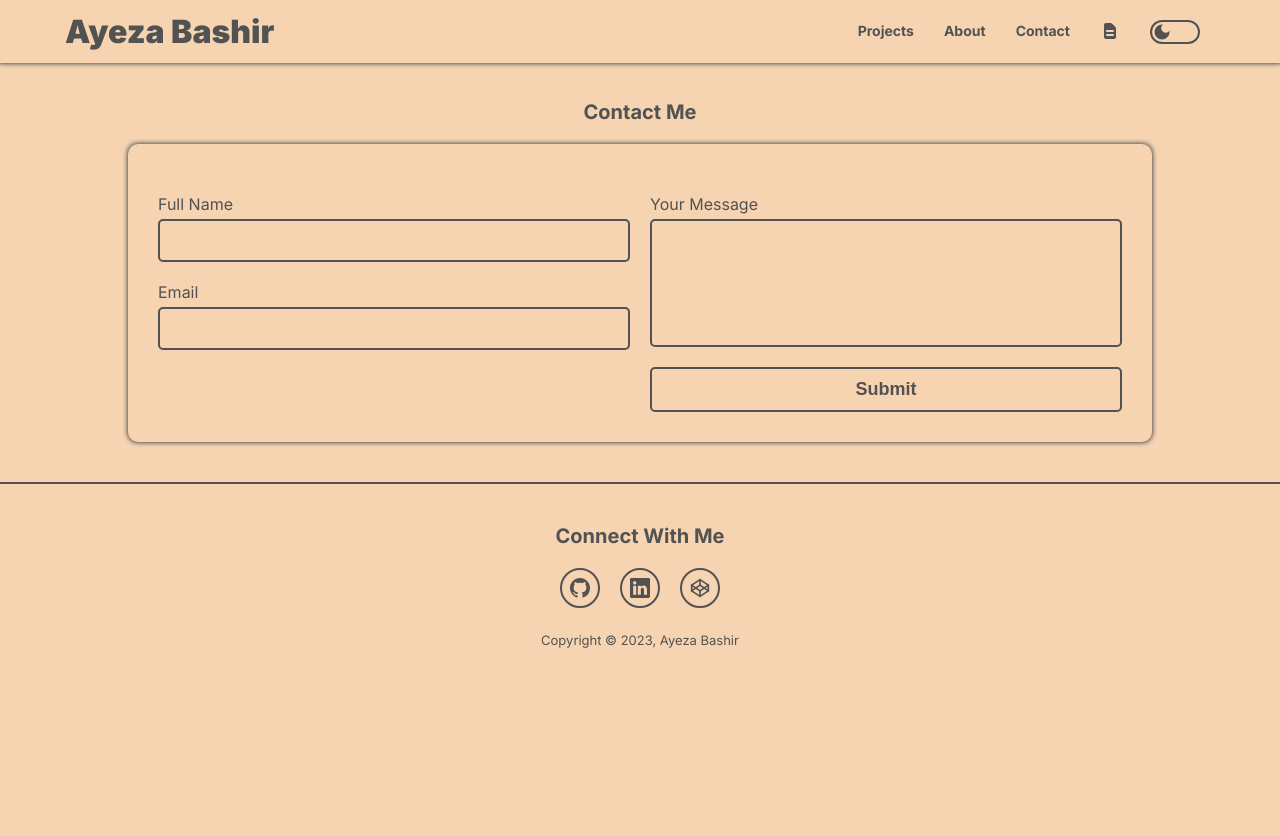
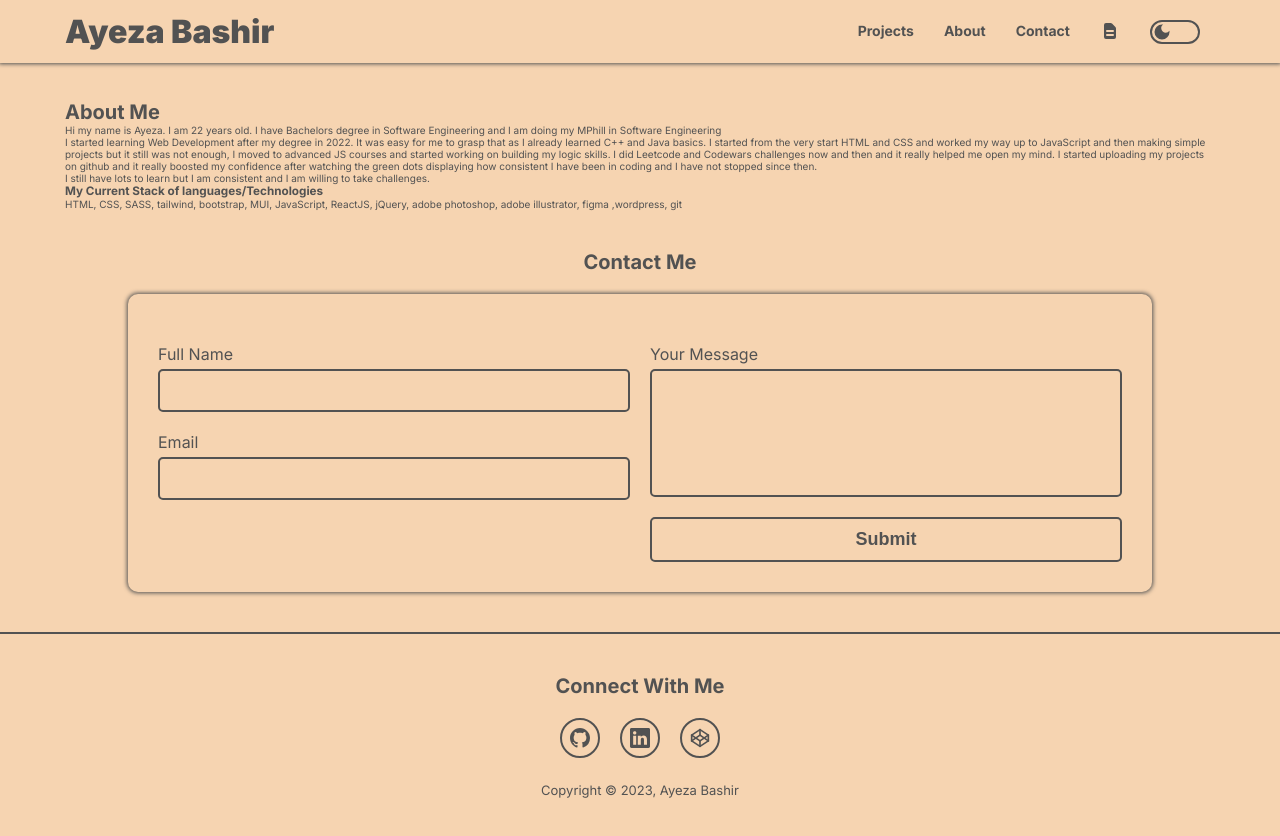
Before and after one commit to ayezabashir/My-Portfolio, a React (Vite) app: page / in a window 1280 px wide. Before the commit the page ends 800 px from the top, so only its background shows below. Built offline with nearby package versions, Linux system fonts and the light colour scheme.

Commit message:
about component

```diff
--- a/src/App.jsx
+++ b/src/App.jsx
@@ -1,12 +1,14 @@
+import About from "./components/about/About"
 import ContactForm from "./components/contactform/ContactForm"
 import Footer from "./components/footer/Footer"
 import Header from "./components/header/Header"
 
 function App() {
-
   return (
     <>
       <Header />
+      <div className="blank"></div>
+      <About />
       <ContactForm />
       <Footer />
     </>
--- /dev/null
+++ b/src/components/about/About.jsx
@@ -0,0 +1,29 @@
+const About = () => {
+    return (
+        <>
+            <div className="about" id="about">
+                <div className="container">
+                    <div className="about-content">
+                        <h2>About Me</h2>
+                        <div className="about-me">
+                            <p>Hi my name is Ayeza. I am 22 years old. I have Bachelors degree in Software Engineering and I am doing my MPhill in Software Engineering </p>
+                            <p>I started learning Web Development after my degree in 2022. It was easy for me to grasp that as I already learned C++ and Java basics.
+                                I started from the very start HTML and CSS and worked my way up to JavaScript and then making simple projects but it still was not enough, I moved to advanced JS courses and started working on building my logic skills.
+                                I did Leetcode and Codewars challenges now and then and it really helped me open my mind. I started uploading my projects on github and it really boosted my confidence after watching the green dots displaying how consistent
+                                I have been in coding and I have not stopped since then.
+                            </p>
+                            <p>I still have lots to learn but I am consistent and I am willing to take challenges.</p>
+                        </div>
+                        <div className="current-stack">
+                            <h3>My Current Stack of languages/Technologies</h3>
+                            <p>HTML, CSS, SASS, tailwind, bootstrap, MUI, JavaScript, ReactJS, jQuery, adobe photoshop, adobe illustrator, figma ,wordpress, git</p>
+                        </div>
+
+                    </div>
+                </div>
+            </div>
+        </>
+    )
+}
+
+export default About
--- a/src/components/header/MenuItem.jsx
+++ b/src/components/header/MenuItem.jsx
@@ -16,7 +16,9 @@ const MenuItem = () => {
                     <h3>Projects</h3>
                 </li>
                 <li className='menu-list-items'>
-                    <h3>About</h3>
+                    <a href="#about">
+                        <h3>About</h3>
+                    </a>
                 </li>
                 <li className='menu-list-items'>
                     <a href="#contact"><h3>Contact</h3></a>
--- a/src/index.scss
+++ b/src/index.scss
@@ -66,6 +66,10 @@ textarea {
   font-size: 2rem;
   cursor: pointer;
   color: $secondary-color;
+}
+
+.blank {
+  margin-top: 10rem;
 }
 
 header {
@@ -152,7 +156,7 @@ header {
 }
 
 .contact-form {
-  margin: 10rem 0 4rem 0;
+  margin: 4rem 0;
   .container {
     display: flex;
     justify-content: center;
@@ -249,7 +253,6 @@ footer {
 
 @media screen and (max-width: 768px) {
   .contact-form {
-    margin: 4rem 0;
     .container {
       .contact-content {
         width: 100%;
```
